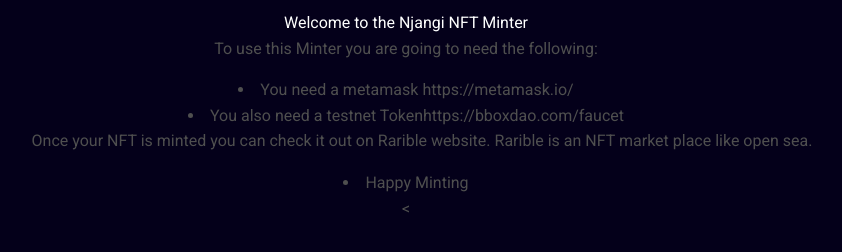
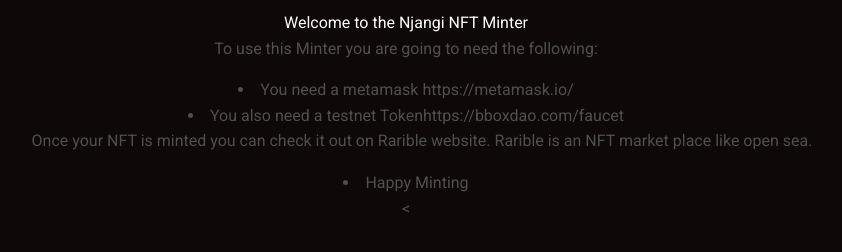
Before and after one commit to dezzydez007/Pocket-NFT-minter, a website: page index.html in a window 1280 px wide. Shown: the whole page, without its empty margins (234-1076 px from the left). Drawn offline with nearby package versions, Linux system fonts and the light colour scheme; a script that the page names is missing.

Commit message:
update backgound color

```diff
--- a/index.html
+++ b/index.html
@@ -13,7 +13,7 @@
     <style>
         body{
             text-align: center;
-            background-color: #04001a;
+            background-color: #0e0808;
         }
         #app{
             display: none;
```
